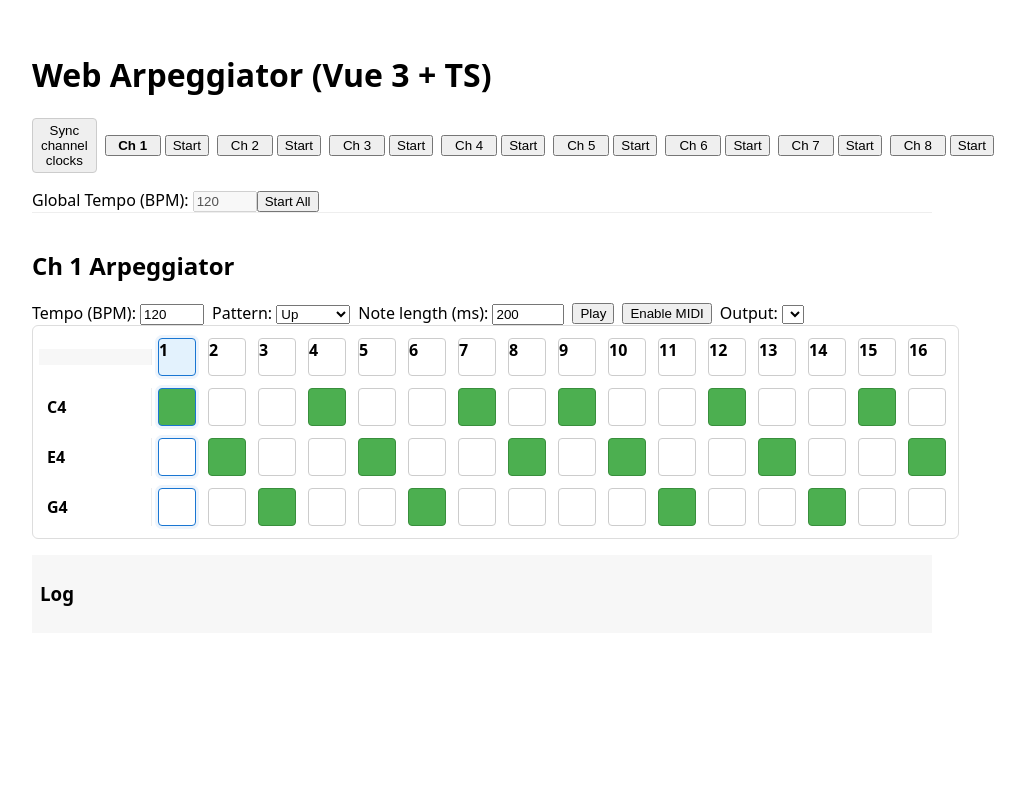
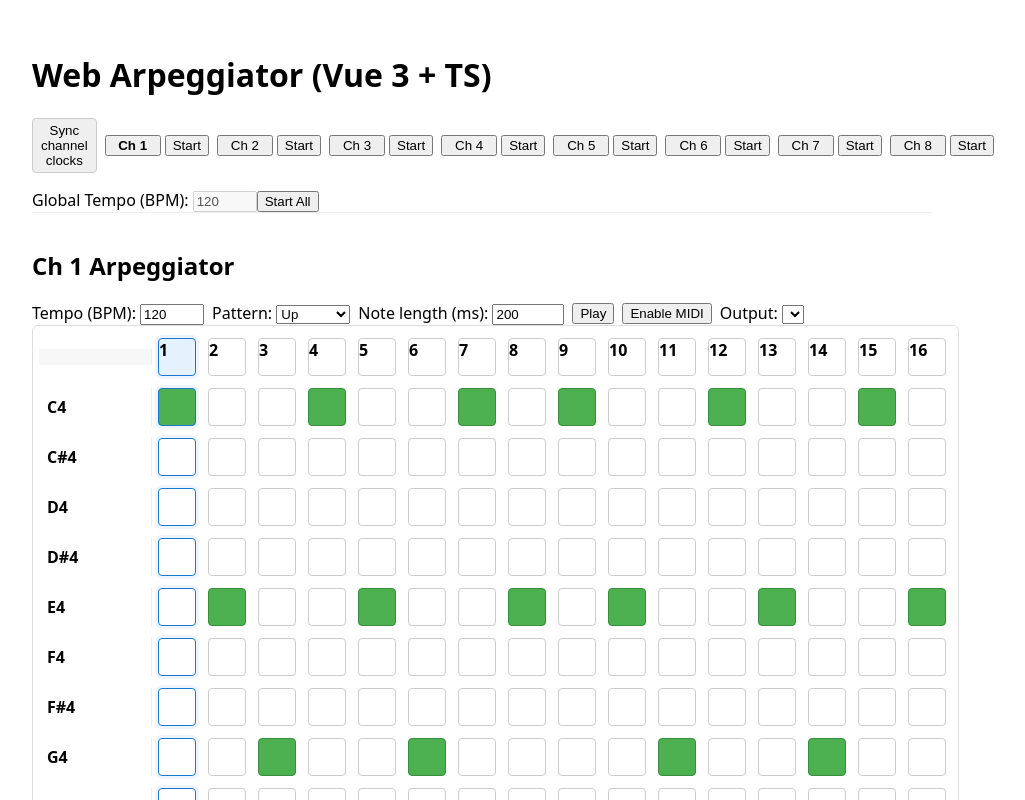
Before and after one commit to hendrik-goebel/Arpeggiator, a Vue app: page / in a window 1280 px wide. Shown: the top 800 px of the page, without its empty margins (158-1183 px from the left). Built offline with nearby package versions, Linux system fonts and the light colour scheme.

Commit message:
Show full chromatic octave in StepsGrid: pass computed fullNotes from channel.base instead of channel.notes

```diff
--- a/src/components/ArpeggiatorPanel.vue
+++ b/src/components/ArpeggiatorPanel.vue
@@ -21,17 +21,22 @@
       </label>
     </div>
 
-    <StepsGrid :notes="channel.notes" :steps="channel.steps" :base="channel.base" :play-step="playStep" @toggle-note="$emit('toggle-note', $event)" @toggle-step="$emit('cycle-step', $event)" />
+    <StepsGrid :notes="fullNotes" :steps="channel.steps" :base="channel.base" :play-step="playStep" @toggle-note="$emit('toggle-note', $event)" @toggle-step="$emit('cycle-step', $event)" />
 
     <LogPanel :lines="log" />
   </div>
 </template>
 
 <script setup lang="ts">
-import { ref, onMounted, onUnmounted, watch } from 'vue'
+import { ref, computed, onMounted, onUnmounted, watch } from 'vue'
 import StepsGrid from './StepsGrid.vue'
 import LogPanel from './LogPanel.vue'
+import { DEFAULT_BASE, KEYBOARD_OCTAVE_SIZE } from '../config'
 const props = defineProps<{ channel: any, outputs: any[], selectedOutputId: string | null, log: string[] }>()
+
+const base = computed(() => props.channel?.base ?? DEFAULT_BASE)
+const fullNotes = computed(() => Array.from({ length: KEYBOARD_OCTAVE_SIZE }, (_, i) => base.value + i))
+
 const playStep = ref<number | null>(null)
 let pollTimer: any = null
 
```
